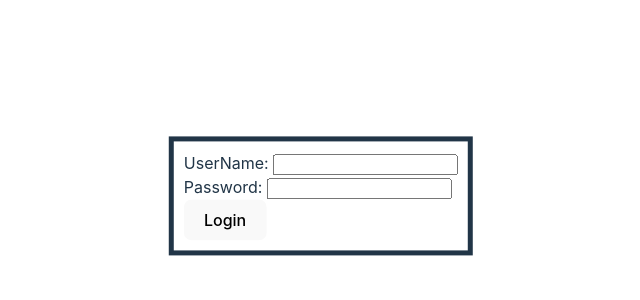
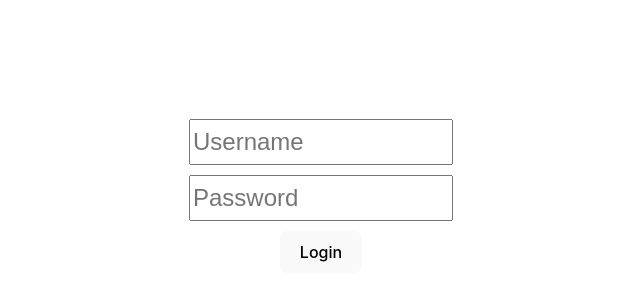
Before and after one commit to UP419/imdb.02, a React (Vite) app in the folder src/front/vite-project/: page /movies/all in a window 1280 px wide. Shown: the part 204-504 px from the top of the page, without its empty margins (319-959 px from the left). Built offline with nearby package versions, Linux system fonts and the light colour scheme.

Commit message:
login page customize

```diff
--- a/src/front/vite-project/src/pages/LoginPage/LoginPage.css
+++ b/src/front/vite-project/src/pages/LoginPage/LoginPage.css
@@ -1,12 +1,27 @@
+.login-form-container {
+    width: 100vw;
+    display: flex;
+    justify-content: center;
+    align-items: center;
+    flex-direction: column;
+    text-align: center;
+}
+
 .login-container {
-    border: 5px solid;
-    position: absolute;
-    top: 50%;
-    left: 50%;
-    transform: translate(-50%, -50%);
+    border: 5px solid white;
     padding: 10px;
 }
 
-.login-form {
-    text-align: center;
+input {
+    width: 20vw;
+    height: 5vh;
+    font-size: 1.5em;
 }
+
+#username {
+    margin-bottom: 10px;
+}
+
+.login-button {
+    margin-top: 10px;
+}
--- a/src/front/vite-project/src/pages/LoginPage/LoginPage.tsx
+++ b/src/front/vite-project/src/pages/LoginPage/LoginPage.tsx
@@ -12,27 +12,29 @@ const LoginPage = () => {
     }
 
     return (
-        <form className = "login-container" onSubmit={handleLogin}>
+        <div className={"login-form-container"}>
+            <form className="login-form" onSubmit={handleLogin}>
                 <div>
-                <label htmlFor="username">UserName: </label>
-                <input className="login-form"
-                    type = "text"
+                    <input
+                        placeholder={"Username"}
+                        type="text"
                         id="username"
                         value={username}
                         onChange={(e) => setUserame(e.target.value)}
                     />
                 </div>
                 <div>
-                <label htmlFor="password">Password: </label>
                     <input
-                    type = "text"
+                        placeholder={"Password"}
+                        type="text"
                         id="password"
                         value={password}
                         onChange={(e) => setPassword(e.target.value)}
                     />
                 </div>
-            <button type="submit">Login</button>
+                <button type="submit" className={"login-button"}>Login</button>
             </form>
+        </div>
     )
 }
 
```
Lines whose indentation alone changed are shown as unchanged.
